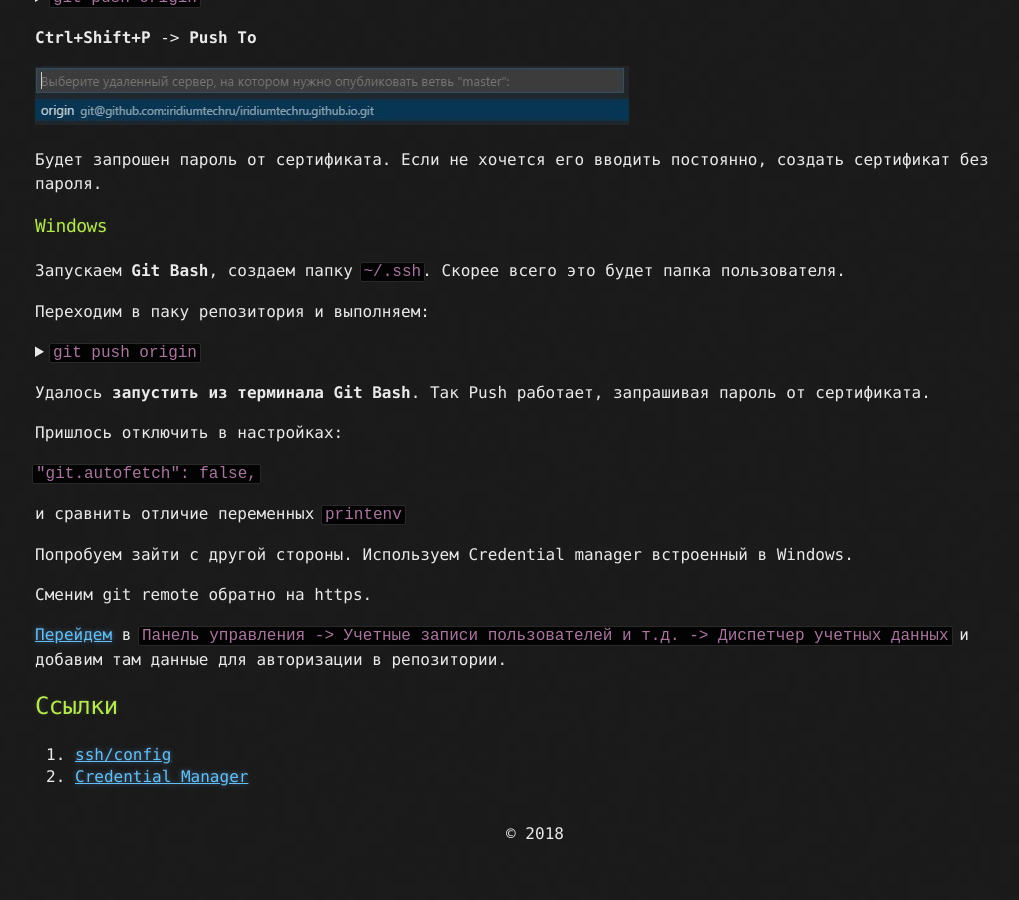
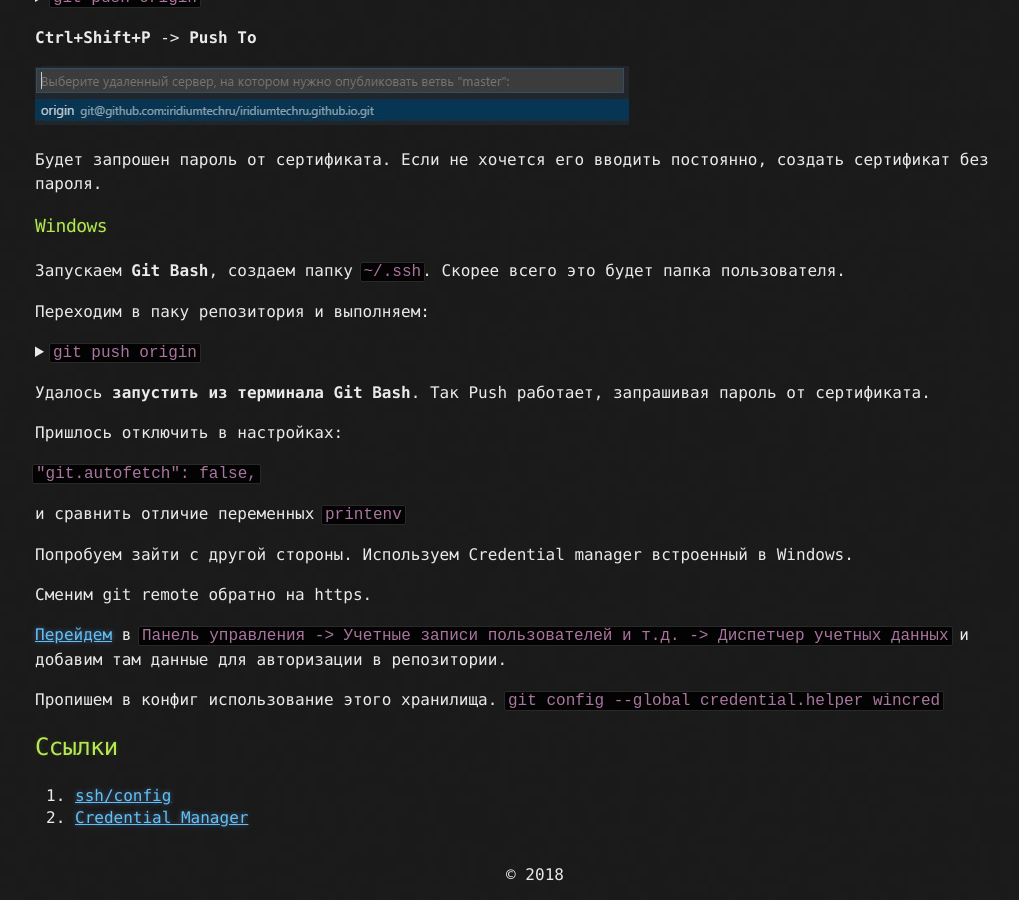
Before and after one commit to iridiumtechru/iridiumtechru.github.io, a Jekyll site: the page built from _posts/2018-04-03-gitcred.md, in a window 1280 px wide and 900 px high, scrolled down 1355 px. Shown: the whole window, without its empty margins (105-1124 px from the left). Built offline with Jekyll 4.4.1, drawn with Linux system fonts in a browser that asks for light colours; before the commit the page ends 2214 px from its top, so only the background shows below that.

Commit message:
cred config

```diff
--- a/_posts/2018-04-03-gitcred.md
+++ b/_posts/2018-04-03-gitcred.md
@@ -107,6 +107,9 @@ title: Git авторизация для Visual Studio Code
 
 [Перейдем](https://support.microsoft.com/en-us/help/4026814/windows-accessing-credential-manager) в `Панель управления -> Учетные записи пользователей и т.д. -> Диспетчер учетных данных` и добавим там данные для авторизации в репозитории.
 
+Пропишем в конфиг использование этого хранилища.
+`git config --global credential.helper wincred`
+
 ## Ссылки
 1. [ssh/config](https://linux.die.net/man/5/ssh_config)
 2. [Credential Manager](https://windowsnotes.ru/windows-7/dispetcher-uchetnyx-dannyx-v-windows-7/){:target="_blank"}
```
